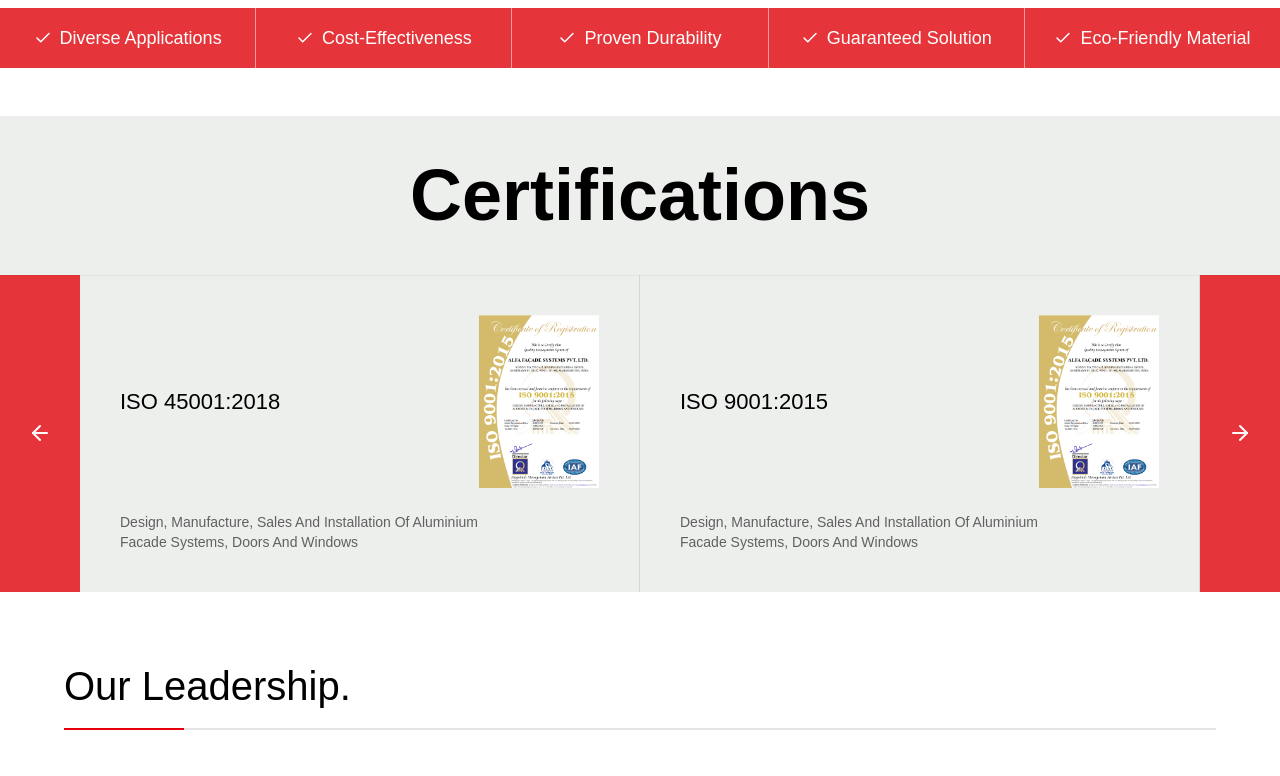
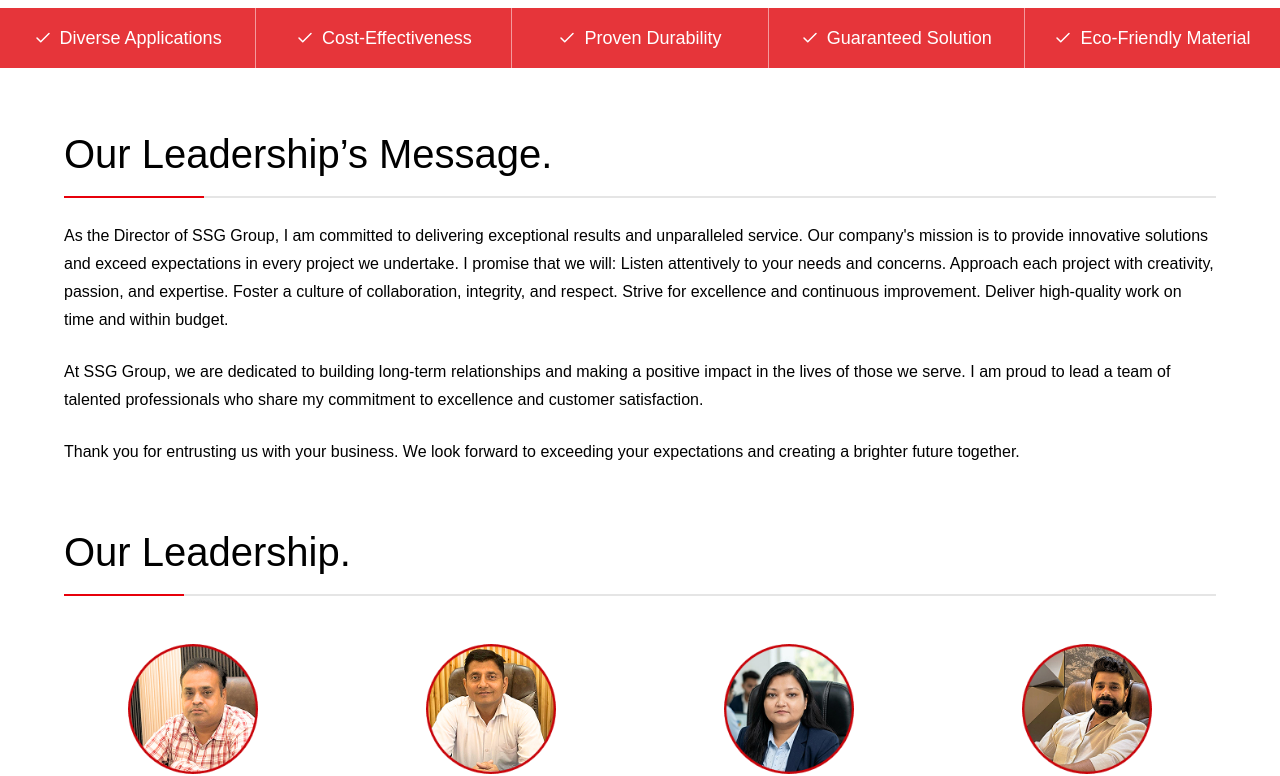
Before and after one commit to x64Mayank/client-site-01, a React (Vite) app: page /about in a window 1280 px wide. Shown: the part 2560-3336 px from the top of the page. Built offline with nearby package versions, Linux system fonts and the light colour scheme; a web font is replaced by a local one.

Commit message:
feat: add Leadership Message section and remove Certifications from About page

```diff
--- a/src/pages/AboutPage.jsx
+++ b/src/pages/AboutPage.jsx
@@ -3,7 +3,6 @@ import Legacy from '../sections/Legacy';
 import StatsSection from '../components/Hero/StatsSection';
 import About from '../sections/About';
 import FeaturesBar from '../sections/Features';
-import Certifications from '../sections/Certifications';
 import TeamGrid from '../sections/TeamGrid';
 import WorkWithUs from '../sections/WorkWithUs';
 import Partners from '../sections/Partners';
@@ -18,7 +17,6 @@ const AboutPage = () => {
       <StatsSection />
       <About compact={true} />
       <FeaturesBar />
-      <Certifications />
       <TeamGrid />
       <WorkWithUs />
       <Partners />
--- a/src/sections/TeamGrid.jsx
+++ b/src/sections/TeamGrid.jsx
@@ -29,7 +29,48 @@ const leaders = [
 
 const TeamGrid = () => {
   return (
-    <section className="w-full py-16 px-6 lg:px-16">
+    <section className="w-full">
+
+      {/* LEADERSHIP MESSAGE */}
+      <div className="py-14 px-6 lg:px-16">
+        <div className="max-w-[1200px] mx-auto">
+
+          <h2 className="text-[32px] md:text-[40px] font-medium text-black">
+            Our Leadership’s Message.
+          </h2>
+
+          {/* LINE */}
+          <div className="relative w-full h-[2px] mt-3 mb-6">
+            <div className="absolute left-0 top-0 h-full w-full bg-black/10" />
+            <div className="absolute left-0 top-0 h-full w-[140px] bg-red-600" />
+          </div>
+
+          {/* TEXT */}
+          <div className="text-[15px] md:text-[16px] text-black leading-7 space-y-6">
+            <p>
+              As the Director of SSG Group, I am committed to delivering exceptional results and unparalleled service.
+              Our company's mission is to provide innovative solutions and exceed expectations in every project we
+              undertake. I promise that we will: Listen attentively to your needs and concerns. Approach each project
+              with creativity, passion, and expertise. Foster a culture of collaboration, integrity, and respect.
+              Strive for excellence and continuous improvement. Deliver high-quality work on time and within budget.
+            </p>
+
+            <p>
+              At SSG Group, we are dedicated to building long-term relationships and making a positive impact in the
+              lives of those we serve. I am proud to lead a team of talented professionals who share my commitment to
+              excellence and customer satisfaction.
+            </p>
+
+            <p>
+              Thank you for entrusting us with your business. We look forward to exceeding your expectations and
+              creating a brighter future together.
+            </p>
+          </div>
+        </div>
+      </div>
+
+      {/* TEAM SECTION */}
+      <div className="pb-16 px-6 lg:px-16">
 
         {/* HEADER */}
         <div className="max-w-[1200px] mx-auto">
@@ -49,24 +90,20 @@ const TeamGrid = () => {
           {leaders.map((person, index) => (
             <div key={index} className="flex flex-col items-center">
 
-            {/* IMAGE */}
               <img
                 src={person.img}
                 alt={person.name}
                 className="w-[110px] h-[110px] md:w-[130px] md:h-[130px] object-contain"
               />
 
-            {/* NAME */}
               <h3 className="mt-4 text-[14px] md:text-[16px] font-medium text-red-600">
                 {person.name}
               </h3>
 
-            {/* ROLE */}
               <p className="text-[12px] md:text-[13px] text-black/60 mt-1">
                 {person.role}
               </p>
 
-            {/* SIGNATURE */}
               <img
                 src={person.sign}
                 alt="signature"
@@ -75,6 +112,8 @@ const TeamGrid = () => {
             </div>
           ))}
         </div>
+      </div>
+
     </section>
   );
 };
```
Lines whose indentation alone changed are shown as unchanged.
